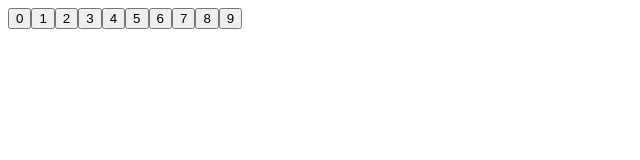
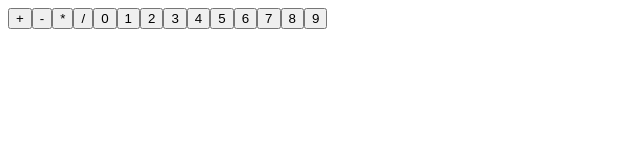
Before and after one commit to Andy-D-Huynh/Calculator, a plain HTML site: page index.html in a window 1280 px wide. Shown: the whole page, without its empty margins (0-640 px from the left). Drawn offline with Linux system fonts and the light colour scheme.

Commit message:
Add operation buttons to html

```diff
--- a/index.html
+++ b/index.html
@@ -9,7 +9,10 @@
 </head>
 <body>
     <div class="container">
-
+        <button>+</button>
+        <button>-</button>
+        <button>*</button>
+        <button>/</button>
     </div>
 </body>
 </html>
```
